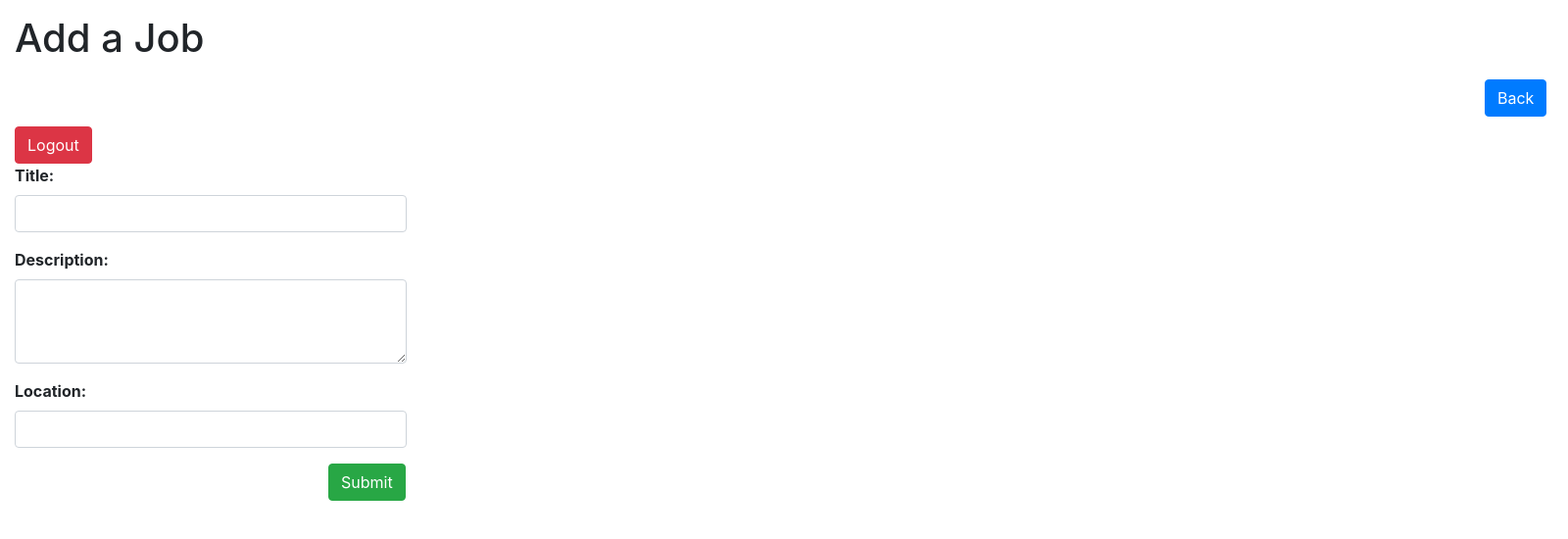
After one commit to Dylanjt24/python_belt, a Django app: page /addJob/ in a window 1600 px wide. The commit adds this page. Shown: the top 550 px of the page at 98% size. Run offline with Django 3.2, Linux system fonts and the light colour scheme; parts of the project's set-up code (start-up, migrations or seed data) failed here and were passed over; some libraries are stand-ins or nearby versions.

Commit message:
Added dashboard, addJob, edit, and view pages and added functionality.

```diff
--- /dev/null
+++ b/apps/users/static/users/add_job.css
@@ -0,0 +1,33 @@
+.wrapper {
+    margin-top: 15px;
+    margin-left: 15px;
+}
+
+h1 {
+    display: inline-block;
+}
+
+.header-btn {
+    vertical-align: top;
+    margin-top: 10px;
+}
+
+.btn-primary {
+    margin-left: 1500px;
+}
+
+.form-control {
+    width: 400px;
+}
+
+.btn-success {
+    margin-left: 320px;
+}
+
+label {
+    font-weight: bold;
+}
+
+li {
+    color: red;
+}
--- /dev/null
+++ b/apps/users/templates/users/add_job.html
@@ -0,0 +1,44 @@
+<!DOCTYPE html>
+<html lang="en">
+<head>
+    <meta charset="UTF-8">
+    <meta name="viewport" content="width=device-width, initial-scale=1.0">
+    <meta http-equiv="X-UA-Compatible" content="ie=edge">
+    <title>Add Job</title>
+    <link rel="stylesheet" href="https://stackpath.bootstrapcdn.com/bootstrap/4.2.1/css/bootstrap.min.css" integrity="sha384-GJzZqFGwb1QTTN6wy59ffF1BuGJpLSa9DkKMp0DgiMDm4iYMj70gZWKYbI706tWS" crossorigin="anonymous">
+    {% load static %}
+    <link rel="stylesheet" href="{% static 'users/add_job.css' %}">
+</head>
+<body>
+    <div class="wrapper">
+        <div class="header">
+            <h1>Add a Job</h1>
+            <a href="{% url 'users:dashboard' %}" class="btn btn-primary header-btn">Back</a>
+            <a href="{% url 'users:logout' %}" class="btn btn-danger header-btn">Logout</a>
+        </div>
+        {% if messages %}
+            <ul class="messages">
+                {% for message in messages %}
+                    <li{% if message.tags %} class="{{ message.tags }}"{% endif %}>{{ message }}</li>
+                {% endfor %}
+            </ul>
+        {% endif %}
+        <form action="{% url 'users:create_job' %}" method="POST">
+            {% csrf_token %}
+            <div class="form-group">
+                <label for="title">Title:</label>
+                <input type="text" name="title" class="form-control">
+            </div>
+            <div class="form-group">
+                <label for="description">Description:</label>
+                <textarea name="description" cols="30" rows="3" class="form-control"></textarea>
+            </div>
+            <div class="form-group">
+                <label for="location">Location:</label>
+                <input type="text" name="location" class="form-control">
+            </div>
+            <input type="submit" class="btn btn-success" value="Submit">
+        </form>
+    </div>
+</body>
+</html>
--- a/apps/users/urls.py
+++ b/apps/users/urls.py
@@ -5,6 +5,13 @@ urlpatterns = [
     url(r'^$', views.index, name='index'),
     url(r'register/$', views.register, name='register'),
     url(r'login/$', views.login, name='login'),
-    url(r'home/$', views.home, name='home'),
-    url(r'logout/$', views.logout, name='logout')
+    url(r'dashboard/$', views.dashboard, name='dashboard'),
+    url(r'logout/$', views.logout, name='logout'),
+    url(r'addJob/$', views.add_job, name='add_job'),
+    url(r'create_job/$', views.create_job, name='create_job'),
+    url(r'user_job/(?P<job_id>\d+)/$', views.user_job, name='user_job'),
+    url(r'delete/(?P<job_id>\d+)/$', views.delete, name='delete'),
+    url(r'view/(?P<job_id>\d+)/$', views.view, name='view'),
+    url(r'edit/(?P<job_id>\d+)/$', views.edit, name='edit'),
+    url(r'confirm/(?P<job_id>\d+)/$', views.confirm, name='confirm')
 ]
--- a/apps/users/views.py
+++ b/apps/users/views.py
@@ -1,5 +1,5 @@
 from django.shortcuts import render, redirect
-from .models import User
+from .models import User, Job
 from django.contrib import messages
 
 # Create your views here.
@@ -15,7 +15,7 @@ def register(req):
     user = User.objects.create_user(req.POST)
     req.session['name'] = user.first_name
     req.session['user_id'] = user.id
-    return redirect('users:home')
+    return redirect('users:dashboard')
 
 def login(req):
     errors = User.objects.validate_login(req.POST)
@@ -26,12 +26,62 @@ def login(req):
     user = User.objects.get(email=req.POST['email'])
     req.session['name'] = user.first_name
     req.session['user_id'] = user.id
-    return redirect('users:home')
+    return redirect('users:dashboard')
 
-def home(req):
+def dashboard(req):
     if 'user_id' not in req.session:
         return redirect('users:index')
-    return render(req, 'users/home.html')
+    context = {
+        'jobs': Job.objects.all(),
+        'user_jobs': Job.objects.filter(holder=req.session['user_id']),
+        'user': User.objects.get(id=req.session['user_id'])
+    }
+    return render(req, 'users/dashboard.html', context)
+
+def add_job(req):
+    return render(req, 'users/add_job.html')
+
+def create_job(req):
+    errors = Job.objects.validate_job(req.POST)
+    if errors:
+        for error in errors:
+            messages.error(req, error)
+        return redirect('users:add_job')
+    user = User.objects.get(id=req.session['user_id'])
+    Job.objects.create_job(req.POST, user)
+    return redirect('users:dashboard')
+
+def user_job(req, job_id):
+    job = Job.objects.get(id=job_id)
+    user = User.objects.get(id=req.session['user_id'])
+    job.holder = user
+    job.save()
+    return redirect('users:dashboard')
+
+def view(req, job_id):
+    context = {
+        'job': Job.objects.get(id=job_id)
+    }
+    return render(req, 'users/view.html', context)
+
+def edit(req, job_id):
+    context = {
+        'job': Job.objects.get(id=job_id)
+    }
+    return render(req, 'users/edit.html', context)
+
+def confirm(req, job_id):
+    job = Job.objects.get(id=job_id)
+    job.title = req.POST['title']
+    job.description = req.POST['description']
+    job.location = req.POST['location']
+    job.save()
+    return redirect('users:dashboard')
+
+def delete(req, job_id):
+    job = Job.objects.filter(id=job_id)
+    job.delete()
+    return redirect('users:dashboard')
 
 def logout(req):
     req.session.clear()
--- a/main/urls.py
+++ b/main/urls.py
@@ -18,5 +18,5 @@ from django.contrib import admin
 
 urlpatterns = [
     url(r'^admin/', admin.site.urls),
-    url(r'users/', include('apps.users.urls', namespace='users'))
+    url(r'', include('apps.users.urls', namespace='users'))
 ]
```
Also changed, not shown: apps/users/models.py (+29 -0 lines), apps/users/static/users/dashboard.css (added, +44 -0 lines), apps/users/static/users/edit.css (added, +27 -0 lines), apps/users/static/users/index.css (added, +23 -0 lines), apps/users/static/users/view.css (added, +33 -0 lines), apps/users/templates/users/dashboard.html (added, +73 -0 lines), apps/users/templates/users/edit.html (added, +37 -0 lines), apps/users/templates/users/home.html (deleted, +0 -13 lines), apps/users/templates/users/index.html (+9 -19 lines), apps/users/templates/users/view.html (added, +28 -0 lines), helper.txt (added, +12 -0 lines), apps/users/migrations/0002_job.py (added), apps/users/migrations/0003_auto_20190202_1239.py (added), apps/users/migrations/0004_job_creator.py (added).
